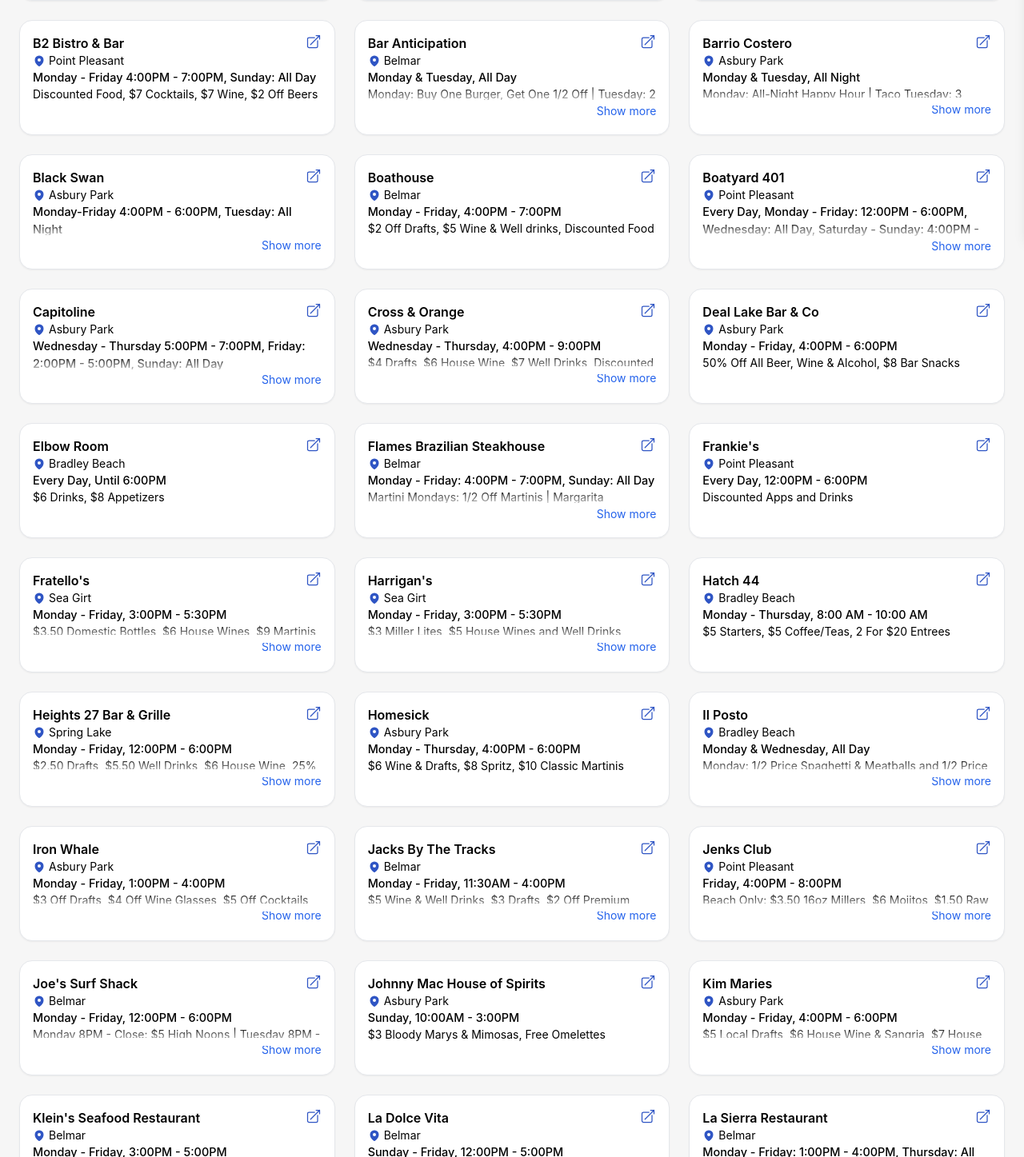
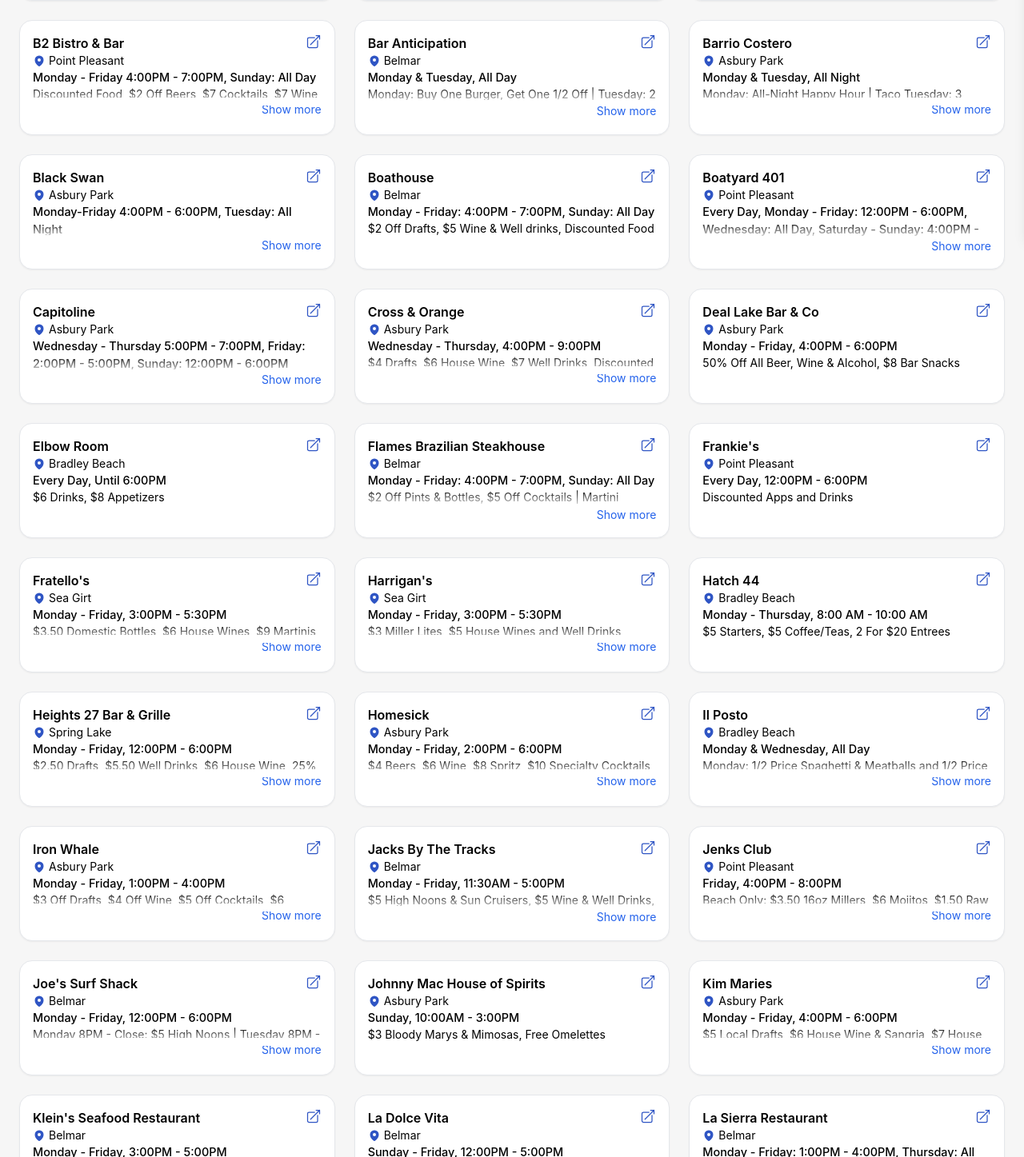
Before and after one commit to marytomkins/jersey-shore-happy-hours, a React (Create React App) app: page / in a window 1280 px wide. Shown: the part 503-1950 px from the top of the page at 80% size. Built offline with nearby package versions, Linux system fonts and the light colour scheme.

Commit message:
updates 7/24

```diff
--- a/src/data/happyHours.js
+++ b/src/data/happyHours.js
@@ -3,17 +3,17 @@ const data = [
     name: "Watermark",
     town: "Asbury Park",
     dayText: "Monday - Thursday",
-    timeText: "4:00PM - 7:00PM",
+    timeText: "4:00PM - 6:00PM",
     description:
       "$12 Martinis, $10 Specialty Cocktails, $8 Draft Beer, Discounted Food",
     link: "https://menu.thesafemenu.com/watermark/menus/happy-hour/",
     dayFilter: {
-      Monday: ["4:00PM", "7:00PM"],
-      Tuesday: ["4:00PM", "7:00PM"],
-      Wednesday: ["4:00PM", "7:00PM"],
-      Thursday: ["4:00PM", "7:00PM"],
+      Monday: ["4:00PM", "6:00PM"],
+      Tuesday: ["4:00PM", "6:00PM"],
+      Wednesday: ["4:00PM", "6:00PM"],
+      Thursday: ["4:00PM", "6:00PM"],
     },
-    timeFilter: ["4:00PM", "5:00PM", "6:00PM", "7:00PM"],
+    timeFilter: ["4:00PM", "5:00PM", "6:00PM"],
   },
   {
     name: "Bar Anticipation",
@@ -173,26 +173,26 @@ const data = [
     name: "Capitoline",
     town: "Asbury Park",
     dayText: "Wednesday - Thursday 5:00PM - 7:00PM, Friday: 2:00PM - 5:00PM",
-    timeText: "Sunday: All Day",
+    timeText: "Sunday: 12:00PM - 6:00PM",
     dayFilter: {
-      Sunday: ["12:00PM", "8:00PM"],
+      Sunday: ["12:00PM", "6:00PM"],
       Wednesday: ["5:00PM", "7:00PM"],
       Thursday: ["5:00PM", "7:00PM"],
       Friday: ["2:00PM", "5:00PM"],
     },
     timeFilter: [
-      "All Day",
+      "12:00PM",
+      "1:00PM",
       "2:00PM",
       "3:00PM",
       "4:00PM",
       "5:00PM",
       "6:00PM",
       "7:00PM",
-      "8:00PM",
     ],
     description:
       "$10 Martinis, $7 Wine, $5 Beer, Discounted Food, 2 for $12 Sliders",
-    link: "https://www.instagram.com/p/DLr6HNXu-bp/",
+    link: "https://www.instagram.com/p/DMWEhm_PFIq/",
   },
   {
     name: "Wonder Bar",
@@ -239,17 +239,18 @@ const data = [
   {
     name: "Homesick",
     town: "Asbury Park",
-    dayText: "Monday - Thursday",
-    timeText: "4:00PM - 6:00PM",
+    dayText: "Monday - Friday",
+    timeText: "2:00PM - 6:00PM",
     dayFilter: {
-      Monday: ["4:00PM", "6:00PM"],
-      Tuesday: ["4:00PM", "6:00PM"],
-      Wednesday: ["4:00PM", "6:00PM"],
-      Thursday: ["4:00PM", "6:00PM"],
+      Monday: ["2:00PM", "6:00PM"],
+      Tuesday: ["2:00PM", "6:00PM"],
+      Wednesday: ["2:00PM", "6:00PM"],
+      Thursday: ["2:00PM", "6:00PM"],
+      Friday: ["2:00PM", "6:00PM"],
     },
-    timeFilter: ["4:00PM", "5:00PM", "6:00PM"],
-    description: "$6 Wine & Drafts, $8 Spritz, $10 Classic Martinis",
-    link: "https://drive.google.com/file/d/1hlD9e80jfOQ9--nEkp8vDeVFnhJ5zqrW/view?pli=1",
+    timeFilter: ["2:00PM","3:00PM","4:00PM", "5:00PM", "6:00PM"],
+    description: "$4 Beers, $6 Wine, $8 Spritz, $10 Specialty Cocktails, Discounted Food",
+    link: "https://drive.google.com/file/d/1JqSPTftwbFoqbWXeZXEccQ49_r-BV_FZ/view",
   },
   {
     name: "Iron Whale",
@@ -265,8 +266,8 @@ const data = [
     },
     timeFilter: ["1:00PM", "2:00PM", "3:00PM", "4:00PM"],
     description:
-      "$3 Off Drafts, $4 Off Wine Glasses, $5 Off Cocktails, $6 Margaritas, Discounted Small Plates",
-    link: "https://cdn.mcloones.com/pdf/iron-whale/menus/2025/IW_HappyHour_061325.pdf",
+      "$3 Off Drafts, $4 Off Wine, $5 Off Cocktails, $6 Margaritas, Discounted Small Plates",
+    link: "https://cdn.mcloones.com/pdf/iron-whale/menus/2025/IW-Happy-Hour-2025.pdf",
   },
   {
     name: "Kim Maries",
@@ -327,7 +328,7 @@ const data = [
     timeFilter: ["3:00PM", "4:00PM", "5:00PM", "6:00PM"],
     description:
       "Cocktail Lounge: $4 Domestic Beers, $5 Craft Beers, $6 Well Drinks, $8 House Martinis, Discounted Food",
-    link: "https://moonstrucknj.com/?page_id=8",
+    link: "https://moonstrucknj.com/",
   },
   {
     name: "Lovesick",
@@ -746,7 +747,8 @@ const data = [
     link: "https://www.b2bistro.com/point-pleasant-beach-menus.html",
     dayText: "Monday - Friday 4:00PM - 7:00PM",
     timeText: "Sunday: All Day",
-    description: "Discounted Food, $7 Cocktails, $7 Wine, $2 Off Beers",
+    description:
+      "Discounted Food,  $2 Off Beers, $7 Cocktails, $7 Wine, $9 Margaritas, $10 Martinis",
     dayFilter: {
       Monday: ["4:00PM", "7:00PM"],
       Tuesday: ["4:00PM", "7:00PM"],
@@ -807,7 +809,7 @@ const data = [
     dayText: "Monday - Friday: 4:00PM - 7:00PM",
     timeText: "Sunday: All Day",
     description:
-      "Martini Mondays: 1/2 Off Martinis | Margarita Tuesdays: $5 House Margaritas | Sangria Wednesdays: 1/2 Off Sangria",
+      "$2 Off Pints & Bottles, $5 Off Cocktails | Martini Mondays: 1/2 Off Martinis | Margarita Tuesdays: $5 House Margaritas | Sangria Wednesdays: 1/2 Off Sangria",
     dayFilter: {
       Monday: ["4:00PM", "7:00PM"],
       Tuesday: ["4:00PM", "7:00PM"],
@@ -878,8 +880,8 @@ const data = [
     name: "Boathouse",
     town: "Belmar",
     link: "https://www.boathousebelmar.com/food-menu",
-    dayText: "Monday - Friday",
-    timeText: "4:00PM - 7:00PM",
+    dayText: "Monday - Friday: 4:00PM - 7:00PM",
+    timeText: "Sunday: All Day",
     description: "$2 Off Drafts, $5 Wine & Well drinks, Discounted Food",
     dayFilter: {
       Monday: ["4:00PM", "7:00PM"],
@@ -887,51 +889,42 @@ const data = [
       Wednesday: ["4:00PM", "7:00PM"],
       Thursday: ["4:00PM", "7:00PM"],
       Friday: ["4:00PM", "7:00PM"],
+      Sunday: ["12:00PM", "8:00PM"],
     },
-    timeFilter: [
-      "4:00PM",
-      "5:00PM",
-      "6:00PM",
-      "7:00PM",
-      "8:00PM",
-      "9:00PM",
-      "10:00PM",
-      "11:00PM",
-      "12:00AM",
-      "1:00AM",
-      "2:00AM",
-    ],
+    timeFilter: ["All Day", "4:00PM", "5:00PM", "6:00PM", "7:00PM"],
   },
   {
     name: "Jacks By The Tracks",
     town: "Belmar",
     link: "https://www.jacksbytracks.com/",
     dayText: "Monday - Friday",
-    timeText: "11:30AM - 4:00PM",
+    timeText: "11:30AM - 5:00PM",
     description:
-      "$5 Wine & Well Drinks, $3 Drafts, $2 Off Premium Drafts, Discounted Seltzers, BOGO 1/2 Off Appetizers",
+      "$5 High Noons & Sun Cruisers, $5 Wine & Well Drinks, $3 Drafts, $2 Off Premium Drafts, Discounted Seltzers, BOGO 1/2 Off Appetizers",
     dayFilter: {
-      Monday: ["11:30AM", "4:00PM"],
-      Tuesday: ["11:30AM", "4:00PM"],
-      Wednesday: ["11:30AM", "4:00PM"],
-      Thursday: ["11:30AM", "4:00PM"],
-      Friday: ["11:30AM", "4:00PM"],
+      Monday: ["11:30AM", "5:00PM"],
+      Tuesday: ["11:30AM", "5:00PM"],
+      Wednesday: ["11:30AM", "5:00PM"],
+      Thursday: ["11:30AM", "5:00PM"],
+      Friday: ["11:30AM", "5:00PM"],
     },
-    timeFilter: ["1:00PM", "2:00PM", "3:00PM", "4:00PM"],
+    timeFilter: ["1:00PM", "2:00PM", "3:00PM", "4:00PM", "5:00PM"],
   },
   {
     name: "McCann's Tavern",
     town: "Belmar",
     link: "http://www.mccannstavernnj.com/happy-hour.html",
-    dayText: "Monday - Friday",
+    dayText: "Every Day",
     timeText: "12:00PM - 6:00PM",
     description: "Discounted Food, $6 Well Drinks & Wine, $3.50 Drafts",
     dayFilter: {
+      Sunday: ["12:00PM", "6:00PM"],
       Monday: ["12:00PM", "6:00PM"],
       Tuesday: ["12:00PM", "6:00PM"],
       Wednesday: ["12:00PM", "6:00PM"],
       Thursday: ["12:00PM", "6:00PM"],
       Friday: ["12:00PM", "6:00PM"],
+      Saturday: ["12:00PM", "6:00PM"],
     },
     timeFilter: [
       "12:00PM",
@@ -1068,7 +1061,7 @@ const data = [
     dayText: "Monday - Friday",
     timeText: "12:00PM - 5:00PM",
     description:
-      "$3 Drafts, $4 Bottles, $6 Well Drinks | $6 Wings, Bar Pies & Sliders | $2 Coors All Day Every Day",
+      "$3 Drafts, $4 Bottles, $6 Well Drinks | $6 Wings, Bar Pies & Sliders | $2 Coors All Day Every Day | Monday: 2 for 1 Burgers | Wednesday: 1/2 Off Appetizers",
     dayFilter: {
       Monday: ["12:00PM", "5:00PM"],
       Tuesday: ["12:00PM", "5:00PM"],
```
